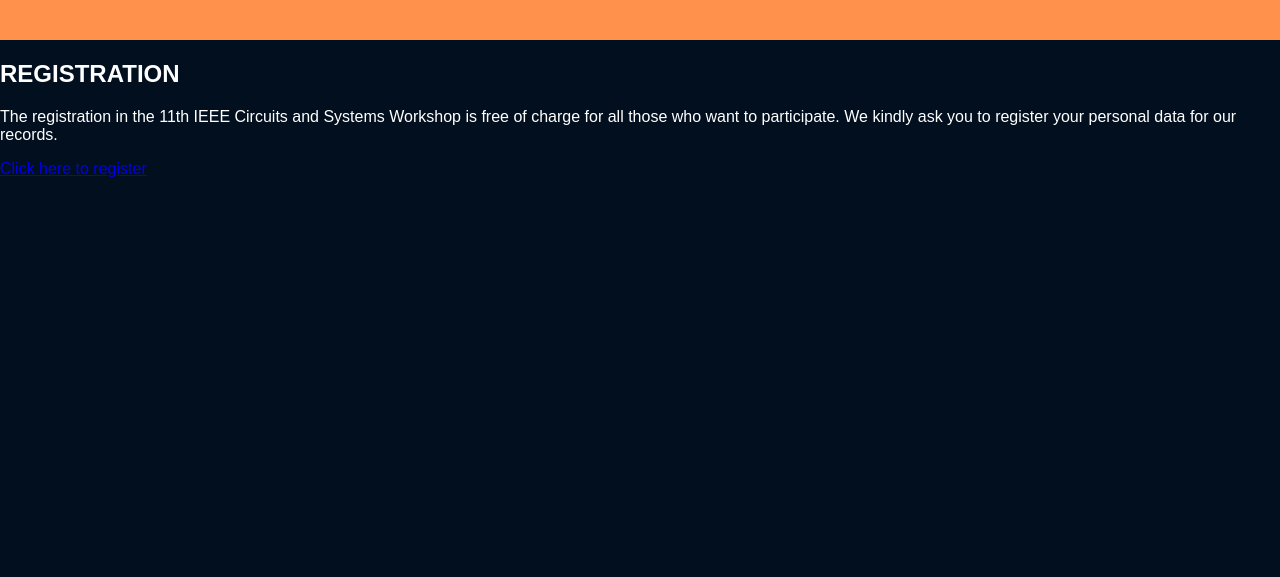
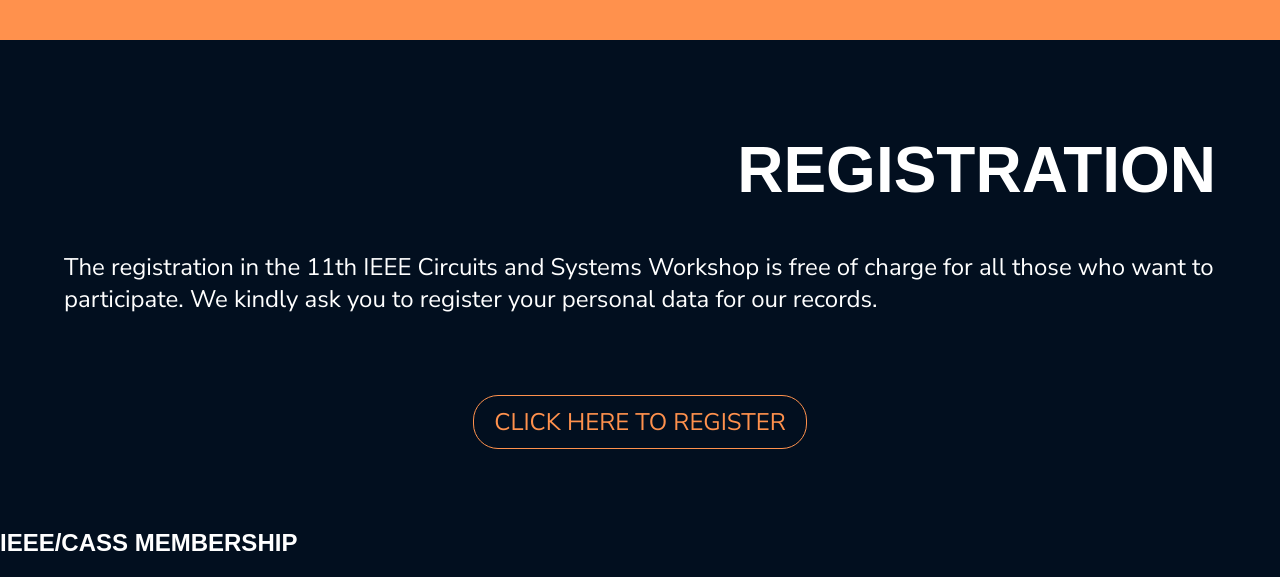
Before and after one commit to calebemicael/coretech-site, a plain HTML site: page index.html in a window 1280 px wide. Shown: the part 6054-6631 px from the top of the page. Before the commit the page ends 6232 px from the top, so only its background shows below. Drawn offline with nearby package versions, Linux system fonts and the light colour scheme.

Commit message:
feat: add registration section with styles and update button text

```diff
--- a/index.html
+++ b/index.html
@@ -16,6 +16,7 @@
     <link rel="stylesheet" href="style/topicsOfInterest.css" />
     <link rel="stylesheet" href="style/callForPosters.css">
     <link rel="stylesheet" href="style/hotelAndLocation.css">
+    <link rel="stylesheet" href="style/registration.css">
 
     <link rel="stylesheet" href="https://cdn.jsdelivr.net/npm/swiper@11/swiper-bundle.min.css"/>
     <script src="https://cdn.jsdelivr.net/npm/swiper@11/swiper-bundle.min.js"></script>
@@ -311,7 +312,11 @@
     <div class="registration">
       <h2>REGISTRATION</h2>
       <p>The registration in the 11th IEEE Circuits and Systems Workshop is free of charge for all those who want to participate. We kindly ask you to register your personal data for our records.</p>
-      <a href="#" class="registrationBtn">Click here to register</a>
+      <a href="#" class="registrationBtn">CLICK HERE TO REGISTER</a>
+    </div>
+
+    <div class="membership">
+      <h2>IEEE/CASS MEMBERSHIP</h2>
     </div>
 
 
--- /dev/null
+++ b/style/registration.css
@@ -0,0 +1,36 @@
+
+
+div.registration{
+    background-color: var(--azul);
+    display: flex;
+    flex-direction: column;
+    padding: 40px 5vw;
+}
+
+div.registration h2 {
+    color: var(--white);
+    font-size: 4rem;
+    margin-bottom: 20px;
+    align-self: flex-end;
+}
+
+div.registration > p{
+    color: var(--white);
+    font-size: 1.5rem;
+    margin-bottom: 80px;
+    font-family: 'Nunito Sans', sans-serif;
+}
+
+div.registration > a{
+    position: relative;
+    color: var(--laranja);
+    font-size: 1.5rem;
+    margin-bottom: 20px;
+    text-decoration: none;
+    padding: 10px 20px;
+    width: max-content;
+    border: solid 1px var(--laranja);
+    border-radius: 25px;
+    align-self: center;
+    font-family: 'Nunito Sans', sans-serif;
+}
```
